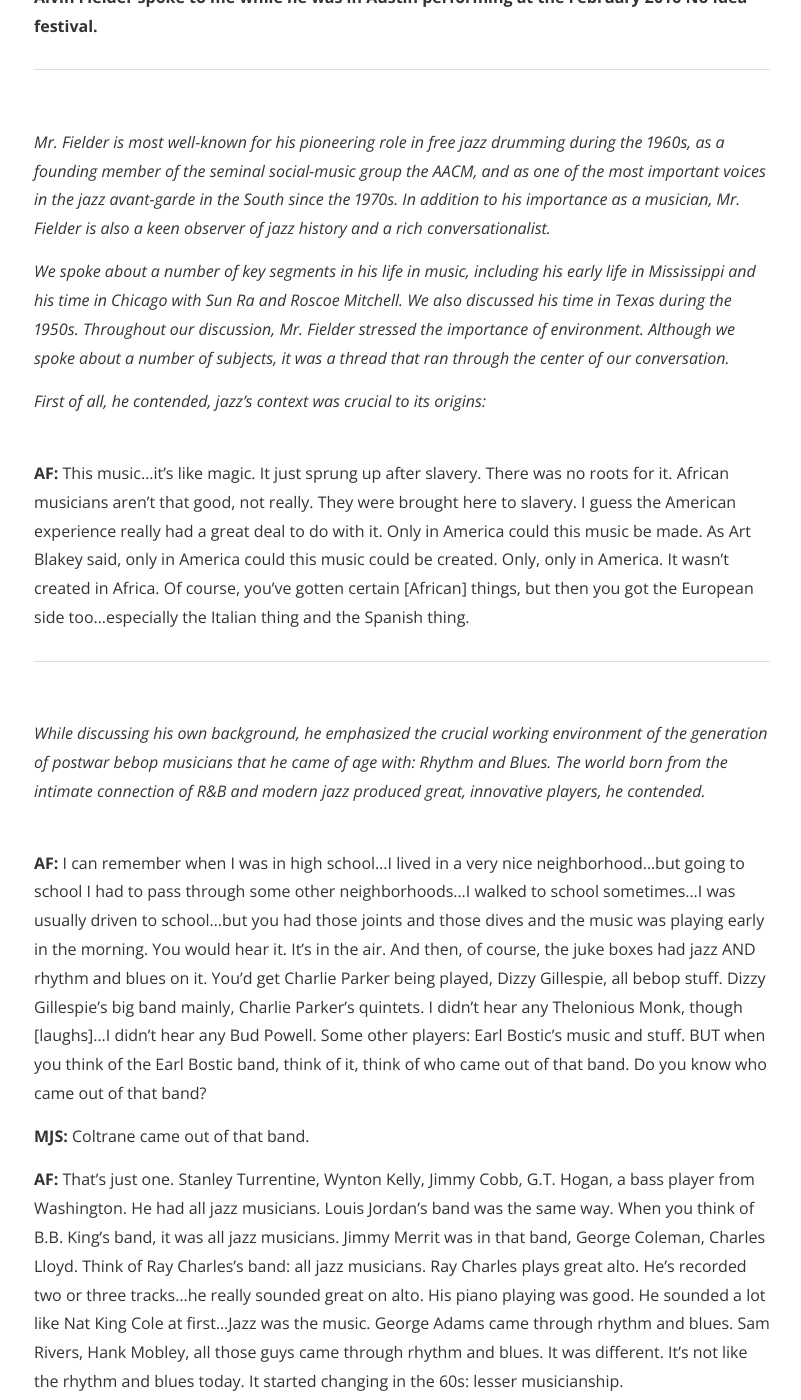
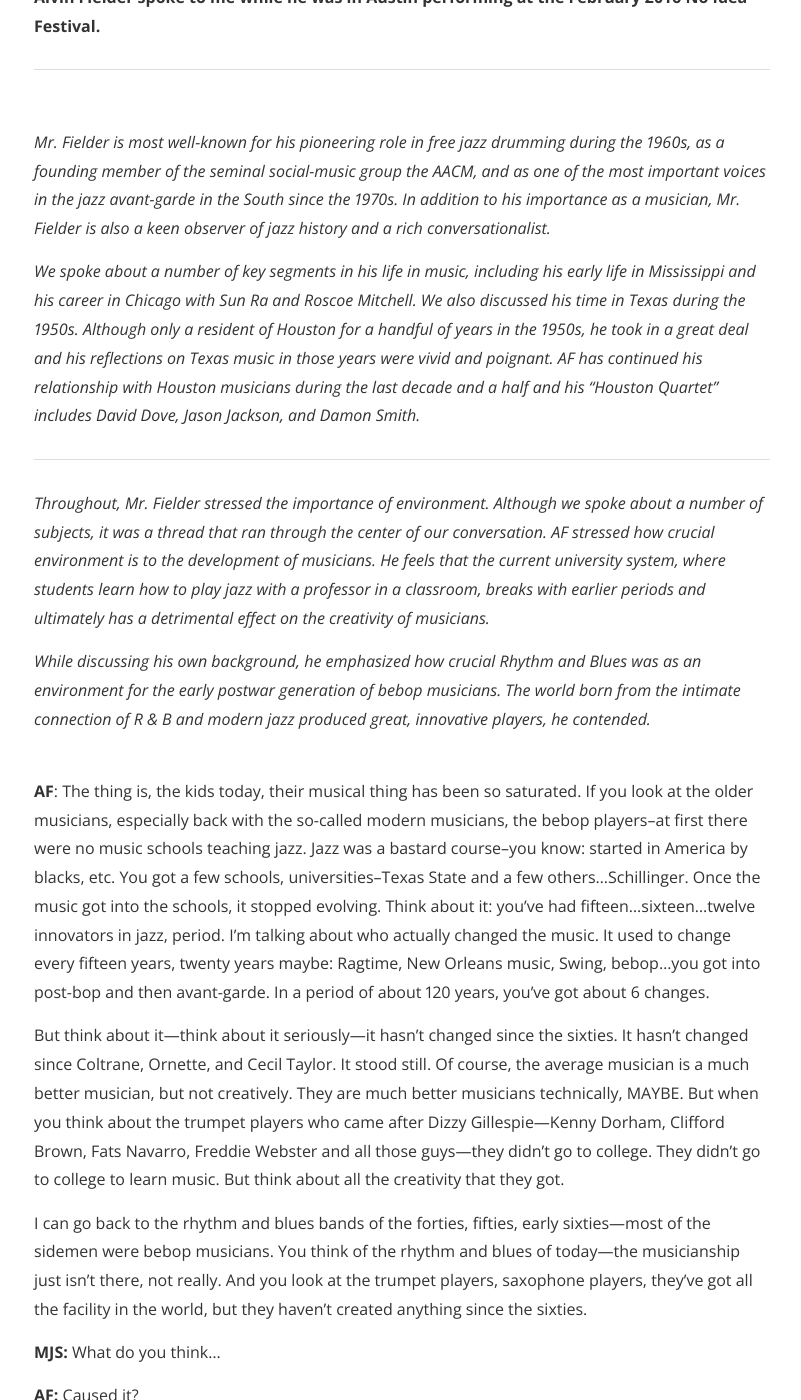
Before and after one commit to schmidtmjames/schmidtmjames.github.io, a Jekyll site: the page built from _posts/2016-04-26-Alvin-Fielder.md, in a window 1280 px wide and 1400 px high, scrolled down 357 px. Shown: the whole window, without its empty margins (238-1039 px from the left). Built offline with Jekyll 4.4.1, drawn with Linux system fonts in a browser that asks for light colours; nearby versions of some CDN libraries; a style sheet for code colours, icons or effects is not loaded; some of the changed text lies outside the part shown.

Commit message:
updated Fielder

```diff
--- a/_posts/2016-04-26-Alvin-Fielder.md
+++ b/_posts/2016-04-26-Alvin-Fielder.md
@@ -6,32 +6,44 @@ date:   2016-04-25 08:43:59
 author: Michael Schmidt
 categories: Interviews
 ---
-**Alvin Fielder spoke to me while he was in Austin performing at the February 2016 No Idea festival.**
+**Alvin Fielder spoke to me while he was in Austin performing at the February 2016 No Idea Festival.**
 
 ----
 
 <br>*Mr. Fielder is most well-known for his pioneering role in free jazz drumming during the 1960s, as a founding member of the seminal social-music group the AACM, and as one of the most important voices in the jazz avant-garde in the South since the 1970s. In addition to his importance as a musician, Mr. Fielder is also a keen observer of jazz history and a rich conversationalist.*
 
-*We spoke about a number of key segments in his life in music, including his early life in Mississippi and his time in Chicago with Sun Ra and Roscoe Mitchell. We also discussed his time in Texas during the 1950s. Throughout our discussion, Mr. Fielder stressed the importance of environment. Although we spoke about a number of subjects, it was a thread that ran through the center of our conversation.*
-
-*First of all, he contended, jazz's context was crucial to its origins:*
-
-<br>
-**AF:** This music...it's like magic. It just sprung up after slavery. There was no roots for it. African musicians aren't that good, not really. They were brought here to slavery. I guess the American experience really had a great deal to do with it. Only in America could this music be made. As Art Blakey said, only in America could this music could be created. Only, only in America. It wasn't created in Africa. Of course, you've gotten certain [African] things, but then you got the European side too...especially the Italian thing and the Spanish thing.
+*We spoke about a number of key segments in his life in music, including his early life in Mississippi and his career in Chicago with Sun Ra and Roscoe Mitchell. We also discussed his time in Texas during the 1950s. Although only a resident of Houston for a handful of years in the 1950s, he took in a great deal and his reflections on Texas music in those years were vivid and poignant. AF has continued his relationship with Houston musicians during the last decade and a half and his “Houston Quartet” includes David Dove, Jason Jackson, and Damon Smith.*
 
 ----
-<br>
-*While discussing his own background, he emphasized the crucial working environment of the generation of postwar bebop musicians that he came of age with: Rhythm and Blues. The world born from the intimate connection of R&B and modern jazz produced great, innovative players, he contended.*
+*Throughout, Mr. Fielder stressed the importance of environment. Although we spoke about a number of subjects, it was a thread that ran through the center of our conversation. AF stressed how crucial environment is to the development of musicians. He feels that the current university system, where students learn how to play jazz with a professor in a classroom, breaks with earlier periods and ultimately has a detrimental effect on the creativity of musicians.*
 
-<br>**AF:** I can remember when I was in high school...I lived in a very nice neighborhood...but going to school I had to pass through some other neighborhoods...I walked to school sometimes...I was usually driven to school...but you had those joints and those dives and the music was playing early in the morning. You would hear it. It's in the air. And then, of course, the juke boxes had jazz AND rhythm and blues on it. You'd get Charlie Parker being played, Dizzy Gillespie, all bebop stuff. Dizzy Gillespie's big band mainly, Charlie Parker's quintets. I didn't hear any Thelonious Monk, though [laughs]...I didn't hear any Bud Powell. Some other players: Earl Bostic's music and stuff. BUT when you think of the Earl Bostic band, think of it, think of who came out of that band. Do you know who came out of that band?
+*While discussing his own background, he emphasized how crucial Rhythm and Blues was as an environment for the early postwar generation of bebop musicians. The world born from the intimate connection of R & B and modern jazz produced great, innovative players, he contended.*
+
+<br>**AF**: The thing is, the kids today, their musical thing has been so saturated. If you look at the older musicians, especially back with the so-called modern musicians, the bebop players--at first there were no music schools teaching jazz. Jazz was a bastard course--you know: started in America by blacks, etc. You got a few schools, universities--Texas State and a few others...Schillinger. Once the music got into the schools, it stopped evolving. Think about it: you've had fifteen...sixteen...twelve innovators in jazz, period. I'm talking about who actually changed the music. It used to change every fifteen years, twenty years maybe: Ragtime, New Orleans music, Swing, bebop...you got into post-bop and then avant-garde. In a period of about 120 years, you've got about 6 changes.
+
+But think about it---think about it seriously---it hasn't changed since the sixties. It hasn't changed since Coltrane, Ornette, and Cecil Taylor. It stood still. Of course, the average musician is a much better musician, but not creatively. They are much better musicians technically, MAYBE. But when you think about the trumpet players who came after Dizzy Gillespie---Kenny Dorham, Clifford Brown, Fats Navarro, Freddie Webster and all those guys---they didn't go to college. They didn't go to college to learn music. But think about all the creativity that they got.
+
+I can go back to the rhythm and blues bands of the forties, fifties, early sixties---most of the sidemen were bebop musicians. You think of the rhythm and blues of today---the musicianship just isn't there, not really. And you look at the trumpet players, saxophone players, they've got all the facility in the world, but they haven't created anything since the sixties.
+
+**MJS:** What do you think...
+
+**AF:** Caused it?
+
+**MJS:** Yeah, how do you think musicians were educated before?
+
+**AF:** Mentorship. Mentorship---the best way. Because this music, it was like magic. You could say it just sprung up after slavery. There was no roots for it. African musicians were brought over here to slavery and I think the American experience really had a great deal to do with it. As Art Blakey said, "only in America could this music have been created."
+
+I can remember when I was in high school: I lived in a very nice neighborhood, but going to school I had to pass through some other neighborhoods. I walked to school sometimes-- I was usually driven to school--but you had those joints and those dives and the music was playing early in the morning. You would hear it; it’s in the air. And then, of course, the jukeboxes had jazz AND rhythm and blues on it. You’d get Charlie Parker being played, Dizzy Gillespie, all bebop stuff. Dizzy Gillespie’s big band mainly, Charlie Parker’s quintets. I didn’t hear any Thelonious Monk, though [laughs]…I didn’t hear any Bud Powell. Some other players: Earl Bostic’s music and stuff. BUT when you think of the Earl Bostic band, think of it, think of who came out of that band. Do you know who came out of that band?
 
 **MJS:** Coltrane came out of that band.
 
-**AF:** That's just one. Stanley Turrentine, Wynton Kelly, Jimmy Cobb, G.T. Hogan, a bass player from Washington. He had all jazz musicians. Louis Jordan's band was the same way. When you think of B.B. King's band, it was all jazz musicians. Jimmy Merrit was in that band, George Coleman, Charles Lloyd. Think of Ray Charles's band: all jazz musicians. Ray Charles plays great alto. He's recorded two or three tracks...he really sounded great on alto. His piano playing was good. He sounded a lot like Nat King Cole at first...Jazz was the music. George Adams came through rhythm and blues. Sam Rivers, Hank Mobley, all those guys came through rhythm and blues. It was different. It's not like the rhythm and blues today. It started changing in the 60s: lesser musicianship.
+**AF:** That’s just one. Stanley Turrentine, Wynton Kelly, Jimmy Cobb, G.T. Hogan, a bass player from Washington. He had all jazz musicians. Louis Jordan’s band was the same way. When you think of B.B. King’s band, it was all jazz musicians. Jymie Merritt was in that band, George Coleman, Charles Lloyd. Think of Ray Charles’s band: all jazz musicians. Ray Charles plays great alto. He’s recorded two or three tracks…he really sounded great on alto. His piano playing was good-- he sounded a lot like Nat King Cole at first.
 
-I can remember when I first saw B.B. King's band. All the bands would come to Meridian at least once a month. B.B. King would come through once a month. Ray Charles, Big Joe Turner, Gatemouth Brown. There was this route. I used to talk to these guys and the first first I talked to was Jimmy Merrit with B.B. King and he was the one who told me about Clifford Brown. Now this is about 1948, 1949. He told me about Philly Joe Jones and he told me about Jimmy Smith's drummer...those were the musicians he was talking about.
+Jazz was the music. George Adams came through rhythm and blues. Sam Rivers, Hank Mobley, all those guys came through rhythm and blues. It was different. It’s not like the rhythm and blues today. It started changing in the sixties: lesser musicianship.
 
-There was this East Coast band, the Joe Morris band. Guess who was in it? Philly Joe Jones, Percy Heath, Johnny Griffin. All the great jazz musicians played in rhythm and blues bands except Jackie McLean and Sonny Rollins, probably. Think about it: it was a great starting factor because the rhythm and blues bands were swinging. They don't swing any more. Rhythm and Blues, of course, turned into rock later on. There's a difference in the rhythms, though.
+I can remember when I first saw B.B. King’s band. All the bands would come to Meridian at least once a month. B.B. King would come through once a month…Ray Charles, Big Joe Turner, Gatemouth Brown. There was this route. I used to talk to these guys and the first person I talked to was Jymie Merritt with B.B. King and he was the one who told me about Clifford Brown. Now this is about 1948, 1949. He told me about Philly Joe Jones and he told me about Jimmy Smith’s drummer…those were the musicians he was talking about.
+
+There was this East Coast band, the Joe Morris band. Guess who was in it? Philly Joe Jones, Percy Heath, Johnny Griffin. All the great jazz musicians played in rhythm and blues bands except Jackie McLean and Sonny Rollins, probably. Think about it: it was a great starting factor because the rhythm and blues bands were swinging. They don’t swing any more. Rhythm and Blues, of course, turned into rock later on. There’s a difference in the rhythms, though.
 
 <br>
 <audio controls>
@@ -56,9 +68,9 @@ A lot of great musicians came out of Meridian. Big Jimmy Cole called his band Ji
 **The Eldorado Ballroom, The Third Ward, Houston, Texas.**
 <br>
 
-*Amongst many things, Mr. Fielder discussed the musical richness of Houston's Third Ward while he was there. Bebop was being played everywhere, he remembered, and the city was full of talent. Some musicians, like Arnett Cobb, already had a significant career and had returned home. Others went on to record for important labels and became (or were already a) part of the national--and international--story of jazz history: Don Wilkerson, Henry Boozier, Joe Sample, G.T. Hogan, Jimmy Harrison, Joe Curtis, and Richie Goldberg.*
+*Amongst many things, Mr. Fielder discussed the musical richness of Houston's Third Ward while he was there. Bebop was being played everywhere, he remembered, and the city was full of talent. Some musicians, like Arnett Cobb, already had a significant career and had returned home. Others went on to record for important labels and became (or were already a) part of the documented national--and international--story of jazz history: Don Wilkerson, Henry Boozier, Joe Sample, G.T. Hogan, Jimmy Harrison, Joe Curtis, and Richie Goldberg.*
 
-*Fielder noted that there were also significant local players who never came to the awareness of the public outside of Houston. J.D. Norris, a tenor saxophone player who played like early Sonny Rollins; Alexander Sample (Joe's brother), piano; and Perry Deal, a pianist who reminded Fielder of Muhal Richard Abrams and who he declared "was the most creative piano player to come out of Houston."*
+*Fielder noted that there were also significant local players who never came to the awareness of the public outside of Houston. J.D. Norris, a tenor saxophone player who played like early Sonny Rollins; Dickie Boy Lillie, who was Billy Harper's teacher; Alexander Sample (Joe's brother), piano; and Perry Deal, a pianist who reminded Fielder of Muhal Richard Abrams and who he declared "was the most creative piano player to come out of Houston." Johnny Browning, who Fielder played with in Pluma Davis's band and in Browning's own quartet, is most well known for playing trumpet with B.B. King's band.*
 <br>
 <audio controls>
   <source src="/assets/Houston.mp3" type="audio/mpeg">
@@ -75,10 +87,11 @@ A lot of great musicians came out of Meridian. Big Jimmy Cole called his band Ji
 
 ----
 
-*Mr. Fielder left Houston in the late 1950s and migrated north to Chicago. There, he played with the Sun Ra Arkestra and then, after a legendary stint with Roscoe Mitchell, he became a founding member of the AACM (Association for the Advancement of Creative Musicians), one of the key musical-social groups of the 60s avant-garde.*<br>
+*Mr. Fielder left Houston in the late 1950s and migrated north to Chicago. There, he played with the Sun Ra Arkestra and then, after a legendary stint with Roscoe Mitchell, he became a founding member of the AACM (Association for the Advancement of Creative Musicians), one of the key musical-social groups of the sixties avant-garde.*<br>
 <br>
 
 <audio controls>
-  <source src="/assets/Roscoe.mp3" type="audio/mpeg">
+  <source src="/assets/MitchellAACM.mp3" type="audio/mpeg">
   Your browser does not support the audio tag.
 </audio>
+**AF on meeting Roscoe Mitchell, recording** *Sound* **(1966), and the founding of the AACM.**
```
Also changed, not shown: 5 other files.
